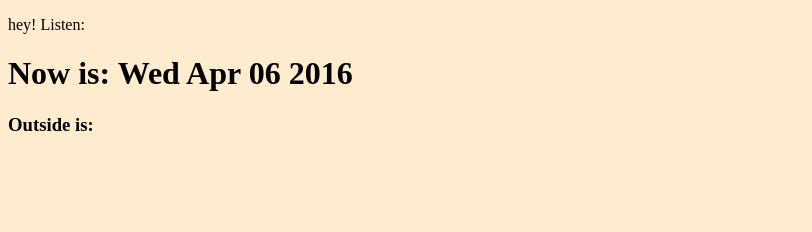
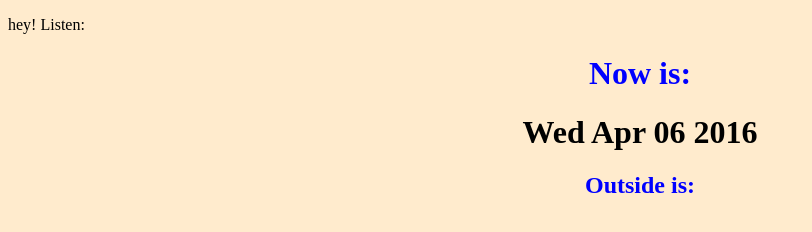
Before and after one commit to joh04667/heroku, a website: page index.html in a window 1280 px wide. Shown: the whole page, without its empty margins (0-812 px from the left). Drawn offline with Linux system fonts and the light colour scheme; no server answers.

Commit message:
be better

```diff
--- a/index.html
+++ b/index.html
@@ -10,7 +10,11 @@
   <body>
     <p>hey! Listen:</p>
     <h1>Now is:</h1>
+    <h1 class="time">...</h1>
 
-    <h3>Outside is:</h3>
+    <h2>Outside is:</h2>
+    <div class="weather">
+    <!-- weather -->
+  </div>
   </body>
 </html>
--- a/public/app.js
+++ b/public/app.js
@@ -2,9 +2,12 @@ $(function() {
  var today = new Date();
 
  // pull out icky time stuff just get date
- $('h1').text('Now is: ' + today.toString().match(/\w+ \w+ \d+ \d+/i));
+ $('.time').text(today.toString().match(/\w+ \w+ \d+ \d+/i));
 
-
+ $.get("http://api.wunderground.com/api/18786a60dc483697/conditions/q/MN/Minneapolis.json").done(function(response) {
+  var data = response.current_observation;
+  $('.weather').append('<h3>'+ data.weather+'<h3>' + '<h4>' + data.temperature_string + '</h4>' + '<img src=' + data.image.url + ' />');
+ });
 
 
 
--- a/public/style.css
+++ b/public/style.css
@@ -1,3 +1,21 @@
 body {
   background-color: blanchedalmond;
 }
+
+h2 {
+  color: blue;
+  text-align: center;
+}
+
+.weather, .time {
+  text-align: center;
+}
+
+h1 {
+  color: blue;
+  text-align: center;
+}
+
+.time {
+  color: black;
+}
```
